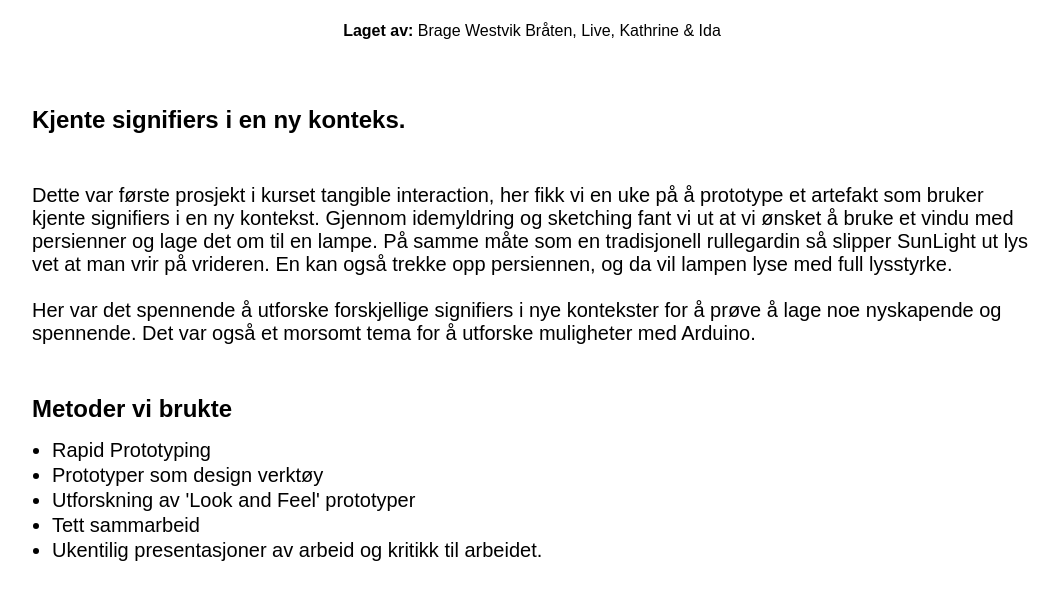
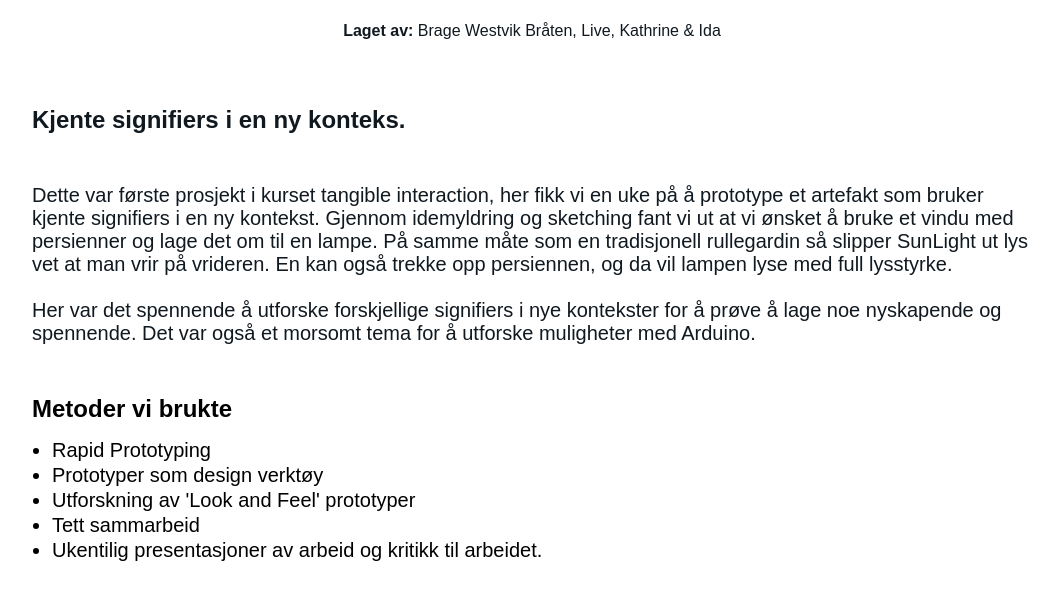
Before and after one commit to Bragebraaten/bragebraaten.github.io, a plain HTML site: page sunLIGHT.html in a window 1280 px wide. Shown: the part 675-1267 px from the top of the page, without its empty margins (108-1171 px from the left). Drawn offline with Linux system fonts and the light colour scheme.

Commit message:
off block font farge

```diff
--- a/styles.css
+++ b/styles.css
@@ -193,6 +193,7 @@ h1, h2, h3{
     box-sizing: border-box;
     width: 1000px;
     max-width: 100%;
+    color: #101820FF;
 }
 .project-text h2{
     padding-bottom: 50px;
```
